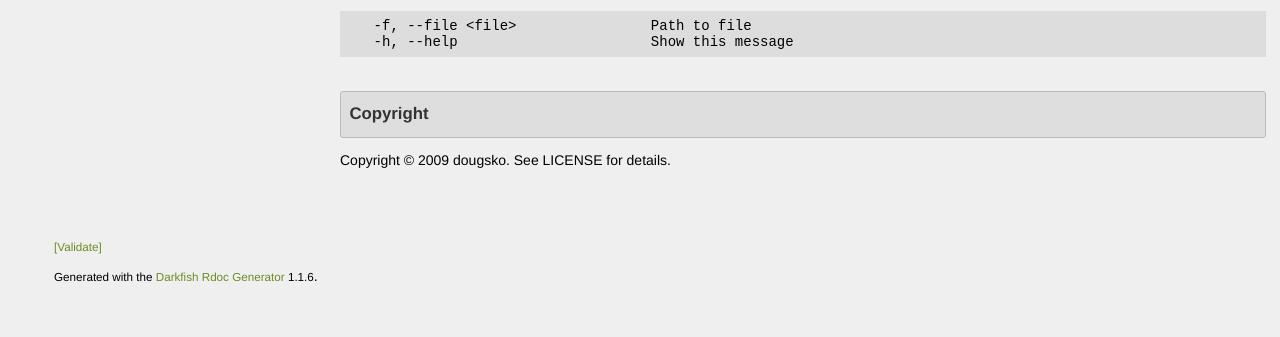
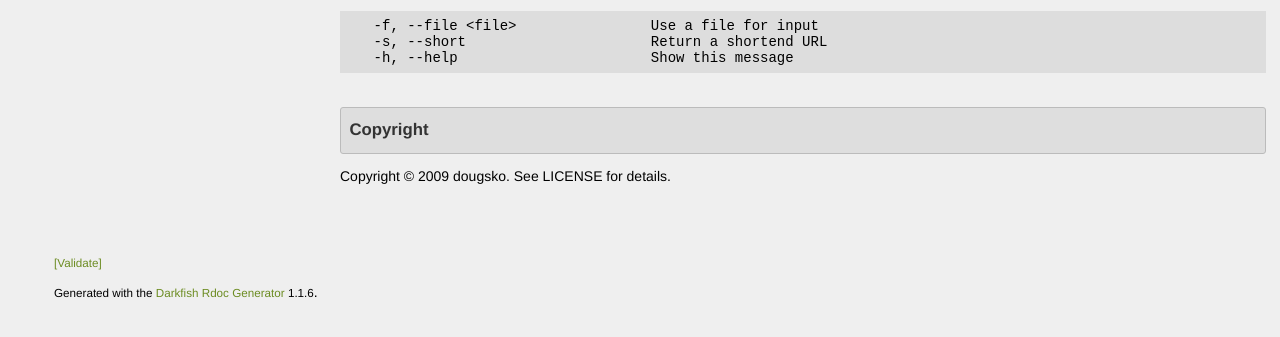
Before and after one commit to dougsko/filebin, a plain HTML site: page README_rdoc.html in a window 1280 px wide. Shown: the part 183-520 px from the top of the page. Drawn offline with Linux system fonts and the light colour scheme.

Commit message:
updated rdoc

```diff
--- a/README_rdoc.html
+++ b/README_rdoc.html
@@ -72,7 +72,8 @@ filebin is a CLI to <a href="http://filebin.ca">filebin.ca</a>
 Options:
 </p>
 <pre>
-    -f, --file &lt;file&gt;                Path to file
+    -f, --file &lt;file&gt;                Use a file for input
+    -s, --short                      Return a shortend URL
     -h, --help                       Show this message
 </pre>
 <h2>Copyright</h2>
```
Also changed, not shown: lib/filebin_rb.html (+1 -1 lines), 1 other file.
